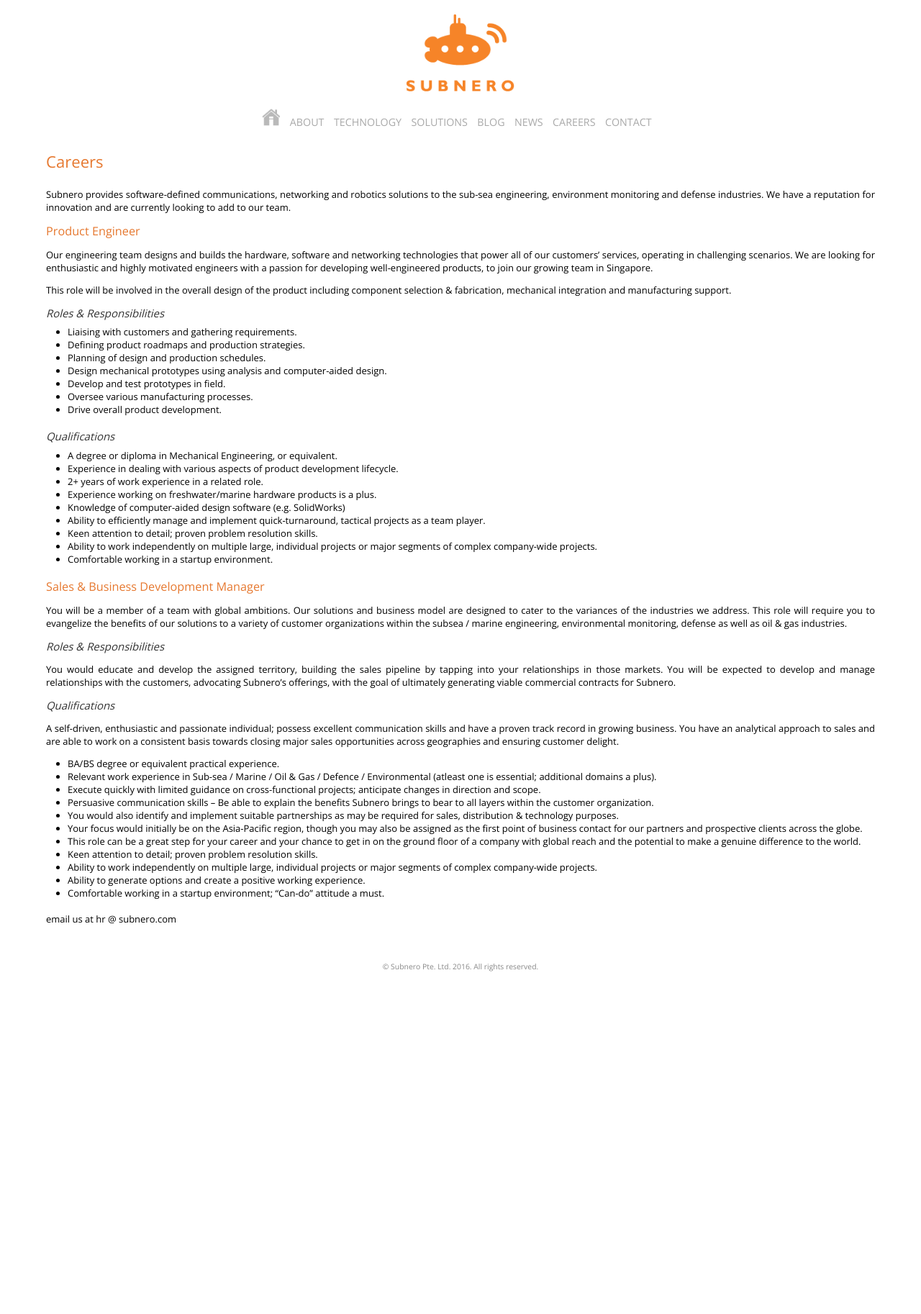
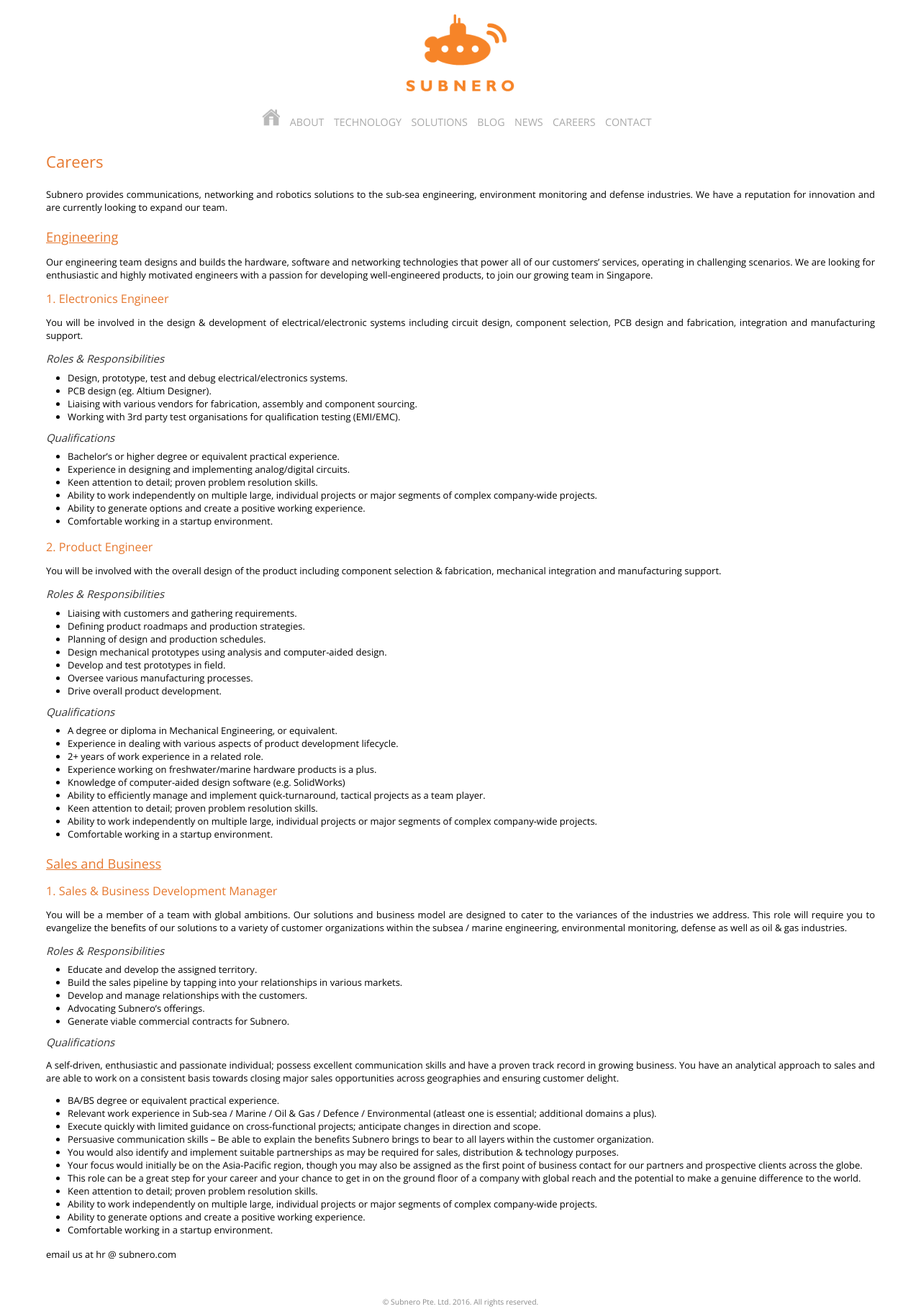
Before and after one commit to subnero1/old_website, a Jekyll site: the page built from career/index.html, in a window 1280 px wide. Shown: the whole page at 72% size. Built offline with Jekyll 4.4.1, drawn with Linux system fonts in a browser that asks for light colours; before the commit the page ends 1360 px from its top, so only the background shows below that.

Commit message:
added ee job desc

```diff
--- a/career/index.html
+++ b/career/index.html
@@ -5,13 +5,41 @@
 
 <div class="career">
     <h1> Careers </h1>
-    <p> Subnero provides software-defined communications, networking and robotics solutions to the sub-sea engineering, environment monitoring and defense industries. We have a reputation for innovation and are currently looking to add to our team. </p>
+    <p> Subnero provides communications, networking and robotics solutions to the sub-sea engineering, environment monitoring and defense industries. We have a reputation for innovation and are currently looking to expand our team. </p>
 
-    <h2> Product Engineer </h2>
+    <h2 class="area"> Engineering </h2>
 
     <p>Our engineering team designs and builds the hardware, software and networking technologies that power all of our customers’ services, operating in challenging scenarios. We are looking for enthusiastic and highly motivated engineers with a passion for developing well-engineered products, to join our growing team in Singapore.</p>
 
-    <p>This role will be involved in the overall design of the product including component selection &amp; fabrication, mechanical integration and manufacturing support.</p>
+    <div class="jd">
+      <h2> 1. Electronics Engineer </h2>
+
+      <p>You will be involved in the design &amp; development of electrical/electronic systems including circuit design, component selection, PCB design and fabrication, integration and manufacturing support.</p>
+
+      <h3> Roles &amp; Responsibilities </h3>
+      <ul>
+        <li>Design, prototype, test and debug electrical/electronics systems.</li>
+        <li>PCB design (eg. Altium Designer).</li>
+        <li>Liaising with various vendors for fabrication, assembly and component sourcing.</li>
+        <li>Working with 3rd party test organisations for qualification testing (EMI/EMC).</li>
+      </ul>
+
+      <h3> Qualifications </h3>
+      <ul>
+        <li>Bachelor’s or higher degree or equivalent practical experience.</li>
+        <li>Experience in designing and implementing analog/digital circuits.</li>
+        <li>Keen attention to detail; proven problem resolution skills.</li>
+        <li>Ability to work independently on multiple large, individual projects or major segments of complex company-wide projects.</li>
+        <li>Ability to generate options and create a positive working experience.</li>
+        <li>Comfortable working in a startup environment.</li>
+      </ul>
+
+    </div>
+
+    <div class="jd">
+      <h2> 2. Product Engineer </h2>
+
+      <p>You will be involved with the overall design of the product including component selection &amp; fabrication, mechanical integration and manufacturing support.</p>
 
       <h3> Roles &amp; Responsibilities </h3>
       <ul>
@@ -23,8 +51,6 @@
           <li>Oversee various manufacturing processes.</li>
           <li>Drive overall product development.</li>
       </ul>
-
-    <br>
 
       <h3> Qualifications </h3>
       <ul>
@@ -38,14 +64,22 @@
           <li>Ability to work independently on multiple large, individual projects or major segments of complex company-wide projects.</li>
           <li>Comfortable working in a startup environment.</li>
       </ul>
+    </div>
+    <h2 class="area"> Sales and Business </h2>
 
-    <br>
+    <div class="jd">
+      <h2> 1. Sales &amp; Business Development Manager </h2>
 
-    <h2> Sales &amp; Business Development Manager </h2>
       <p> You will be a member of a team with global ambitions. Our solutions and business model are designed to cater to the variances of the industries we address. This role will require you to evangelize the benefits of our solutions to a variety of customer organizations within the subsea / marine engineering, environmental monitoring, defense as well as oil &amp; gas industries. </p>
 
       <h3> Roles &amp; Responsibilities </h3>
-    <p>You would educate and develop the assigned territory, building the sales pipeline by tapping into your relationships in those markets. You will be expected to develop and manage relationships with the customers, advocating Subnero’s offerings, with the goal of ultimately generating viable commercial contracts for Subnero.</p>
+      <ul>
+        <li>Educate and develop the assigned territory.</li>
+        <li>Build the sales pipeline by tapping into your relationships in various markets.</li>
+        <li>Develop and manage relationships with the customers.</li>
+        <li>Advocating Subnero’s offerings.</li>
+        <li>Generate viable commercial contracts for Subnero.</li>
+      </ul>
 
       <h3> Qualifications </h3>
       <p>A self-driven, enthusiastic and passionate individual; possess excellent communication skills and have a proven track record in growing business. You have an analytical approach to sales and are able to work on a consistent basis towards closing major sales opportunities across geographies and ensuring customer delight.</p>
@@ -60,9 +94,10 @@
           <li> Keen attention to detail; proven problem resolution skills.</li>
           <li> Ability to work independently on multiple large, individual projects or major segments of complex company-wide projects.</li>
           <li> Ability to generate options and create a positive working experience.</li>
-        <li> Comfortable working in a startup environment; “Can-do” attitude a must.</li>
+          <li> Comfortable working in a startup environment.</li>
       </ul>
+    </div>
 
-    <br> email us at hr @ subnero.com
+    email us at hr @ subnero.com
 
 </div>
--- a/css/main.css
+++ b/css/main.css
@@ -990,6 +990,20 @@
     font-size: small;
 }
 
+.career .jd {
+  margin-bottom: 16px;
+}
+
+h2.area {
+  font-size: 140%;
+  text-decoration: underline;
+  margin-top: 20px;
+}
+
+.career .jd h3 {
+  margin-top: 10px;
+}
+
 
 /***********************************/
 
```
Lines whose indentation alone changed are shown as unchanged.
